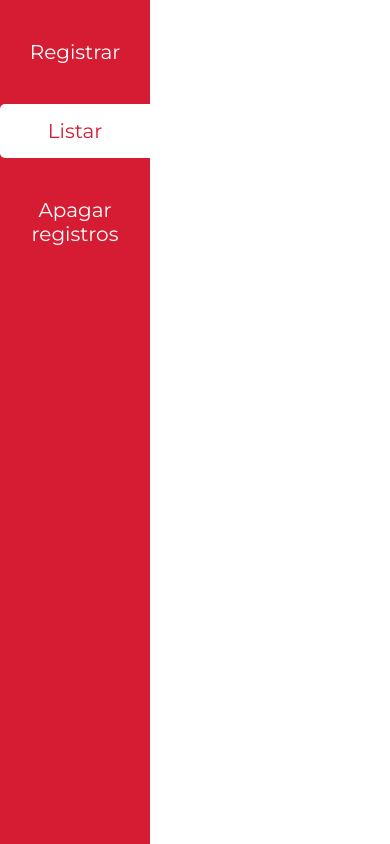
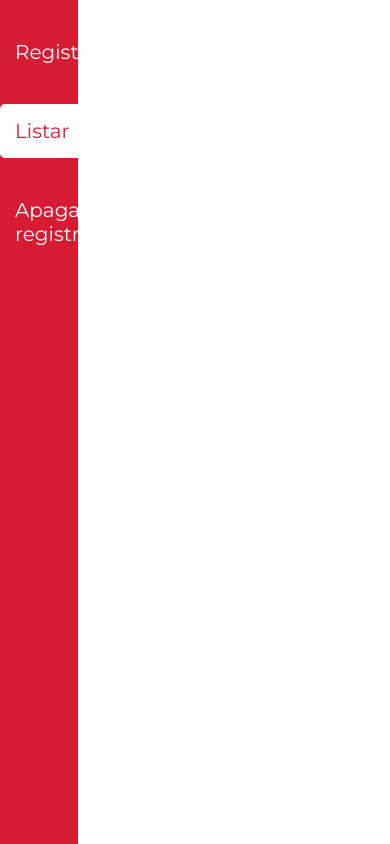
Before and after one commit to Braz99/gerenciador-de-pedidos, a React (Create React App) app: page /list in a window 390 px wide. Built offline with nearby package versions, Linux system fonts and the light colour scheme.

Commit message:
Estiliza o layout do site

```diff
--- a/src/components/Layout.jsx
+++ b/src/components/Layout.jsx
@@ -1,8 +1,9 @@
 import Navbar from "./Navbar";
+import "../styles/components/layout-s.css";
 
 export default function Layout({ children }) {
   return (
-    <div className="layout-main">
+    <div className="layout-site">
       <Navbar />
       {children}
     </div>
--- /dev/null
+++ b/src/styles/components/layout-s.css
@@ -0,0 +1,5 @@
+.layout-site {
+  display: grid;
+  grid-template-columns: 20vw 75vw;
+  min-height: 100vh;
+}
--- a/src/styles/components/main-delete-s.css
+++ b/src/styles/components/main-delete-s.css
@@ -1,5 +1,5 @@
 .delete-main {
-  margin-left: 205px;
+  width: 100%;
   padding: 20px;
   text-align: center;
 }
@@ -35,9 +35,3 @@
   background-color: #eb0202;
   transition: 0.5s;
 }
-
-@media (max-width: 750px) {
-  .delete-main {
-    margin-left: 155px;
-  }
-}
--- a/src/styles/components/main-home-s.css
+++ b/src/styles/components/main-home-s.css
@@ -1,5 +1,5 @@
 .home-main {
-  margin-left: 205px;
+  width: 100%;
 }
 
 .home-title {
@@ -82,9 +82,3 @@
   cursor: pointer;
   border: none;
 } */
-
-@media (max-width: 760px) {
-  .home-main {
-    margin-left: 155px;
-  }
-}
--- a/src/styles/components/main-list-s.css
+++ b/src/styles/components/main-list-s.css
@@ -1,7 +1,6 @@
 .main-list {
-  margin-left: 205px;
+  width: 100%;
   padding: 20px;
-  box-sizing: border-box;
 }
 
 .clients-list {
@@ -53,9 +52,6 @@
 }
 
 @media (max-width: 760px) {
-  .main-list {
-    margin-left: 155px;
-  }
   .client-info-remove-button {
     width: 80%;
   }
--- a/src/styles/components/navbar-s.css
+++ b/src/styles/components/navbar-s.css
@@ -1,9 +1,10 @@
 .navbar {
-  display: inline-block;
   background-color: #d61c32;
-  width: 200px;
   min-height: 100%;
-  position: fixed;
+}
+
+.menu {
+  width: 100%;
 }
 
 .item-menu,
@@ -29,9 +30,3 @@
 .active a {
   color: #d61c32;
 }
-
-@media (max-width: 760px) {
-  .navbar {
-    width: 150px;
-  }
-}
```
